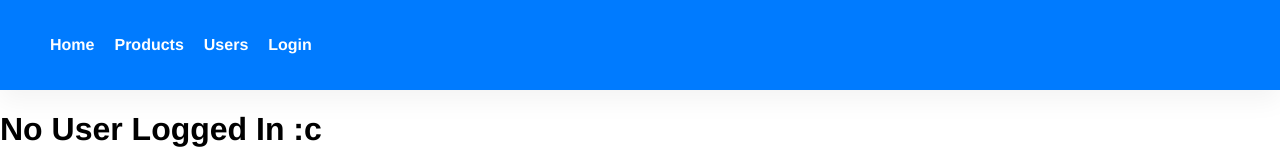
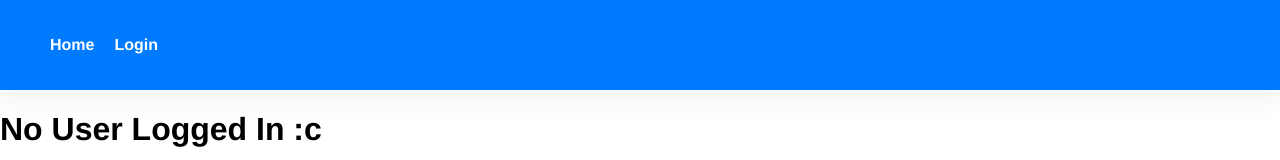
Before and after one commit to lst68868/ecommerce_react_frontend, a React (Create React App) app: page / in a window 1280 px wide. Shown: the top 160 px of the page. Built offline with nearby package versions, Linux system fonts and the light colour scheme.

Commit message:
removed fluff

```diff
--- a/src/components/Nav/NavBar.js
+++ b/src/components/Nav/NavBar.js
@@ -1,7 +1,6 @@
 import React from "react";
 import { Link } from "react-router-dom";
 import "./NavBar.css";
-
 
 function NavBar() {
   return (
@@ -9,12 +8,6 @@ function NavBar() {
       <ul>
         <li>
           <Link to="/">Home</Link>
-        </li>
-        <li>
-          <Link to="/products">Products</Link>
-        </li>
-        <li>
-          <Link to="/users">Users</Link>
         </li>
         <li>
           <Link to="/login">Login</Link>
```
